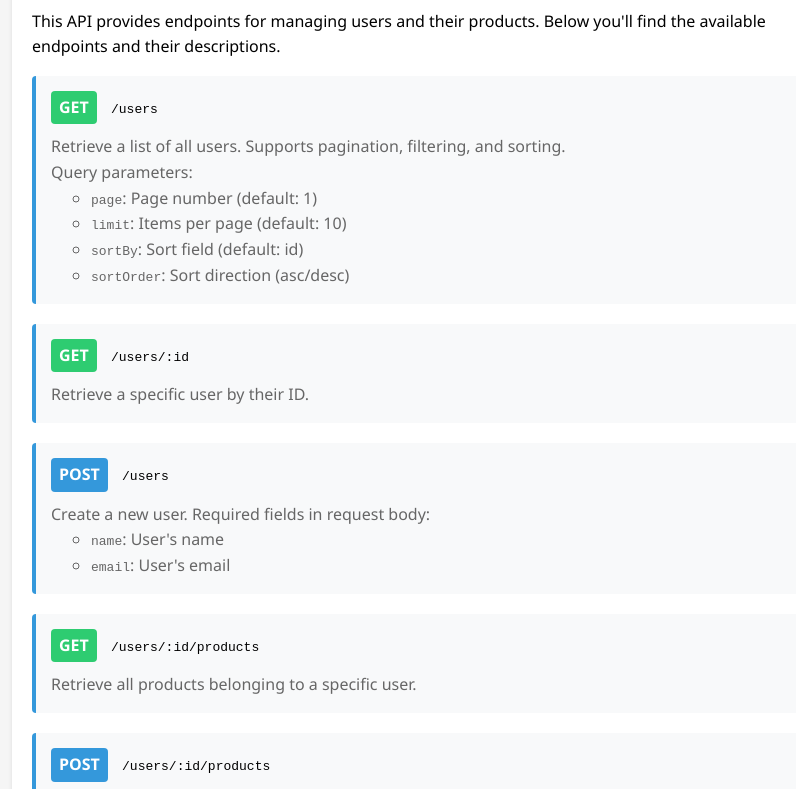
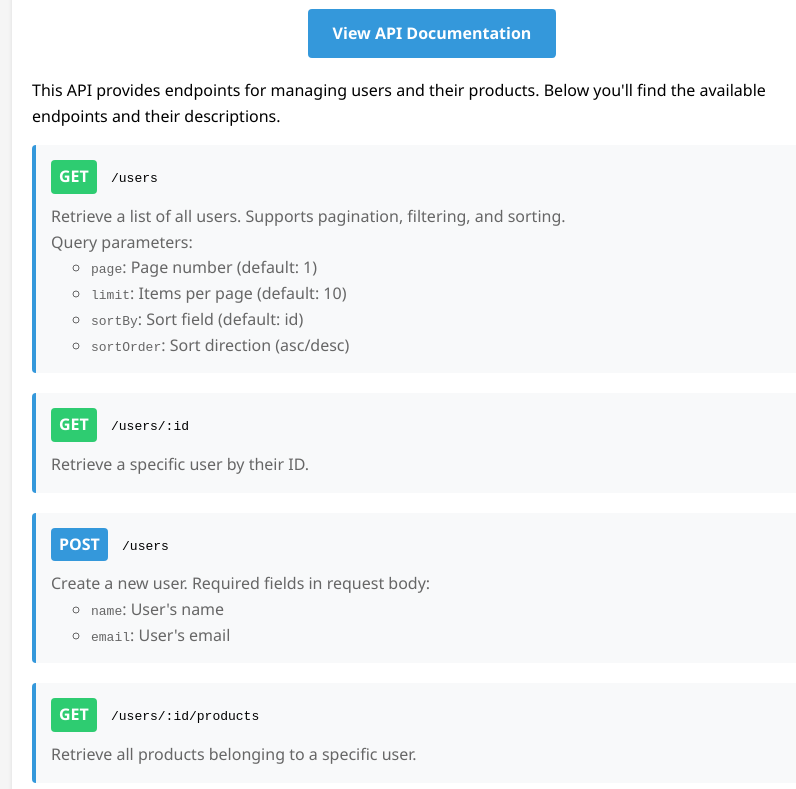
Before and after one commit to Bjarmah/RESTAPI_Assignment, a website: page public/index.html in a window 1280 px wide. Shown: the part 124-913 px from the top of the page, without its empty margins (208-1004 px from the left). Drawn offline with Linux system fonts and the light colour scheme.

Commit message:
added documentation button to homepage

```diff
--- a/public/index.html
+++ b/public/index.html
@@ -27,6 +27,24 @@
             color: #2c3e50;
             text-align: center;
             margin-bottom: 20px;
+        }
+
+        .docs-button {
+            display: block;
+            width: 200px;
+            margin: 20px auto;
+            padding: 12px 24px;
+            background-color: #3498db;
+            color: white;
+            text-align: center;
+            text-decoration: none;
+            border-radius: 4px;
+            font-weight: bold;
+            transition: background-color 0.3s ease;
+        }
+
+        .docs-button:hover {
+            background-color: #2980b9;
         }
 
         .endpoint-list {
@@ -70,6 +88,9 @@
 <body>
     <div class="container">
         <h1>Welcome to the API</h1>
+
+        <a href="https://whispering-tor-63318-814178c6cfe8.herokuapp.com/api-docs" class="docs-button">View API
+            Documentation</a>
 
         <p>This API provides endpoints for managing users and their products. Below you'll find the available endpoints
             and their descriptions.</p>
```
Also changed, not shown: src/app.ts (+9 -13 lines).
